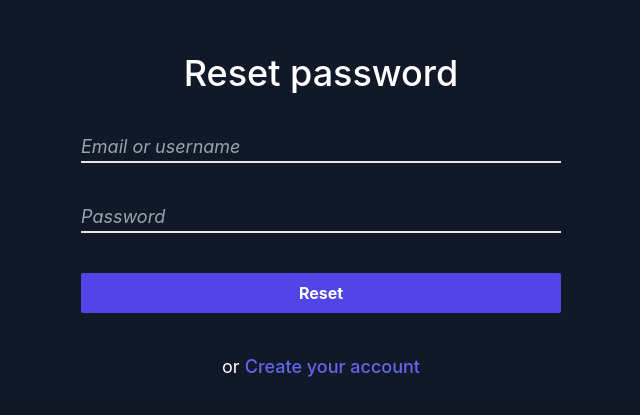
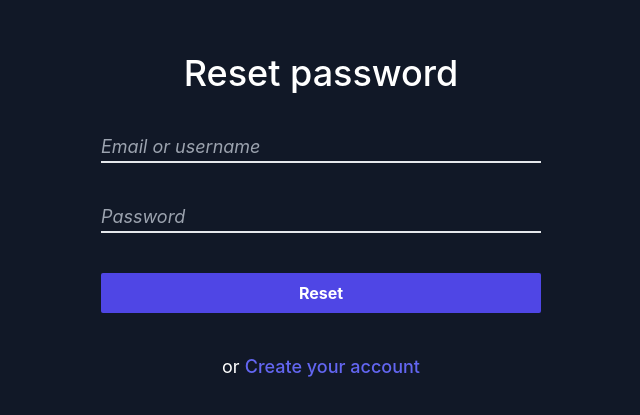
Before and after one commit to sor973/Climair-Notifier, a Next.js app: page /forgotpassword in a window 1280 px wide. Shown: the part 183-598 px from the top of the page, without its empty margins (319-959 px from the left). Built offline with nearby package versions, Linux system fonts and the light colour scheme.

Commit message:
add padding and change font

```diff
--- a/pages/account.jsx
+++ b/pages/account.jsx
@@ -3,6 +3,7 @@ import { useRouter } from "next/router";
 import { signOut, useSession } from "next-auth/react";
 import Navbardashboard from "../components/Navbardashboard";
 import { getSession } from "next-auth/react";
+import 'bootstrap/dist/css/bootstrap.min.css';
 
 export default function account() {
   const { data: session, status } = useSession();
@@ -63,7 +64,7 @@ export default function account() {
 
   if (session) {
     return (
-      <div className="bg-gray-200 min-h-screen font-mono">
+      <div className="bg-gray-200 min-h-screen ">
         <Navbardashboard />
         <div className="container mx-auto">
           <div className="inputs w-full max-w-2xl p-6 mx-auto">
--- a/pages/connect.jsx
+++ b/pages/connect.jsx
@@ -26,7 +26,7 @@ export default function connect() {
     return (
         <div className='bg-gray-200 min-h-screen'>
             <Navbardashboard />
-            <div className='flex items-center justify-center px-3 max-w-lg mx-auto bg-white rounded-lg shadow-xl font-mono'>
+            <div className='flex items-center justify-center px-3 max-w-lg mx-auto bg-white rounded-lg shadow-xl'>
                 <div>
                     <div className="text-center" >
                         <span className="border-4 border-white rounded-full mx-auto inline-block">
--- a/pages/forgotpassword.jsx
+++ b/pages/forgotpassword.jsx
@@ -44,7 +44,7 @@ export default function register() {
   return (
     <div className="bg-gray-900">
       <main className="mx-auto flex min-h-screen w-full items-center justify-center bg-gray-900 text-white">
-        <section className="flex w-[30rem] flex-col space-y-10">
+        <section className="flex w-[30rem] flex-col space-y-10 px-5">
           <div className="text-center text-4xl font-medium">Reset password</div>
 
           <div className="w-full transform border-b-2 bg-transparent text-lg duration-300 focus-within:border-indigo-500">
```
